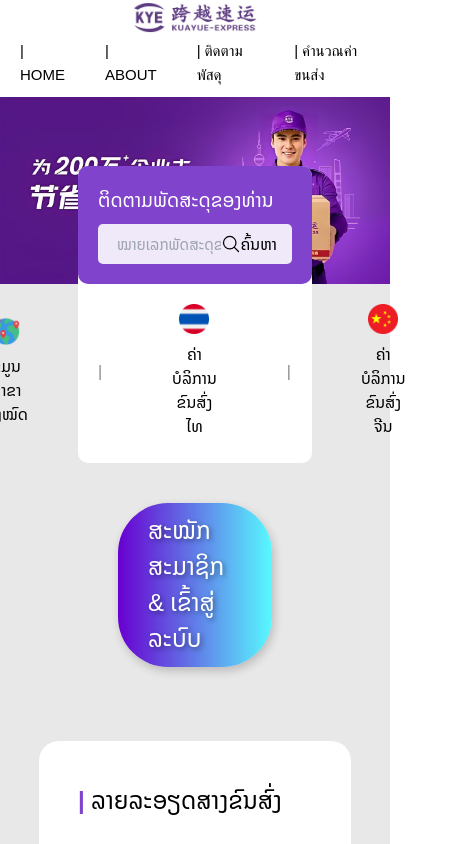
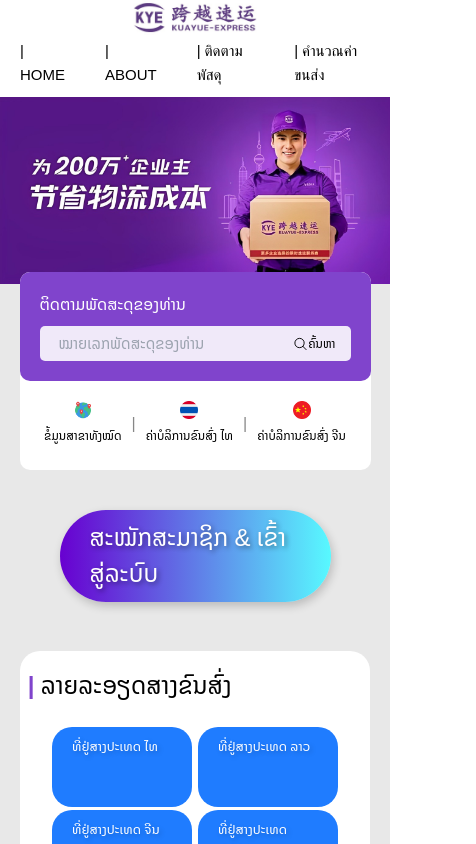
Before and after one commit to Maxirix1/kuayueExpress, a React (Create React App) app in the folder client/: page / in a window 390 px wide. Shown: the top 844 px of the page, 476 px wide, since content can reach past the window. Built offline with nearby package versions, Linux system fonts and the light colour scheme.

Commit message:
add responsive home pages

```diff
--- a/client/src/pages/home.js
+++ b/client/src/pages/home.js
@@ -1,6 +1,7 @@
 import React from "react";
 import '../style/home.css';
 import '../style/main.css';
+import '../style/responsive.css'
 import Logo from '../assets/logo.png';
 import Banner from '../assets/banner.png';
 import Thai from '../assets/thailand.png';
--- a/client/src/style/home.css
+++ b/client/src/style/home.css
@@ -193,7 +193,8 @@
     background: rgb(31, 124, 255);
     padding: 35px 45px;
     border-radius: 20px;
-    width: 25vw;
+    width: 450px;
+    height: 200px;
     margin: 20px;
 }
 .contentButtonPosition div a {
--- /dev/null
+++ b/client/src/style/responsive.css
@@ -0,0 +1,132 @@
+@media screen and (max-width: 1237px) {
+    .containerContent {
+        padding: 1vh 5vw;
+    }
+    .containerDetails {
+        padding: 2vh 2vw;
+    }
+    .contentButtonPosition div {
+        margin: 10px;
+        padding: 20px 30px;
+        width: 380px;
+        height: 150px;
+    }
+}
+@media screen and (max-width: 1050px) {
+    .contentButtonPosition div {
+        margin: 5px;
+        padding: 10px 20px;
+        width: 330px;
+        height: 120px;
+    }
+}
+@media screen and (max-width: 900px) {
+    .contentButtonPosition div {
+        margin: 5px;
+        padding: 10px 20px;
+        width: 280px;
+        height: 100px;
+    }
+    .contentBelow {
+        margin-top: -20px;
+    }
+}
+@media screen and (max-width: 859px) {
+    .buttonLink > a {
+        padding: 12px 40px;
+    }
+    .containerAbout .content p {
+        padding: 40px 20px;
+        font-weight: 200;
+    }
+}
+@media screen and (max-width: 700px) {
+    .contentButtonPosition div {
+        margin: 10px;
+        padding: 10px 20px;
+        width: 250px;
+        height: 100px;
+    }
+}
+@media screen and (max-width: 656px) {
+    .containerMainContent {
+        padding: 30px;
+    }
+    .contentButtonPosition div {
+        margin: 10px;
+        padding: 10px 20px;
+        width: 230px;
+        height: 100px;
+    }
+}
+@media screen and (max-width: 540px) {
+    .containerMainContent {
+        padding: 20px;
+        padding-top: 0;
+    }
+    .contentButtonPosition div {
+        margin: 10px;
+        padding: 10px 20px;
+        width: 200px;
+        height: 100px;
+        font-size: 10px;
+    }
+    .contentButtonPosition div a {
+        font-size: 16px;
+    }
+}
+@media screen and (max-width: 494px) {
+    .containerMainContent {
+        padding: 20px;
+        padding-top: 0;
+    }
+    .contentButtonPosition div {
+        margin: 3px;
+        padding: 10px 20px;
+        width: 200px;
+        height: 80px;
+    }
+    .contentButtonPosition div a {
+        font-size: 13px;
+    }
+    .buttonLink > a {
+        padding: 20px 10px;
+    }
+    .buttonLink > a > h3{
+        font-size: 15px;
+    }
+}
+@media screen and (max-width: 463px) {
+    .buttonLink > a > h3{
+        font-size: 12px;
+    }
+    .buttonLink > a > img {
+        width: 18px;
+    }
+    .search h1{
+        font-size: 1rem;
+    }
+    .search input {
+        height: 35px;
+    }
+    .inputSearch svg {
+        width: 15px;
+    }
+    .inputSearch a {
+        font-size: 12px;
+    }
+    .contentButtonPosition div {
+        margin: 3px;
+        padding: 10px 20px;
+        width: 160px;
+        height: 80px;
+    }
+}
+@media screen and (max-width: 399px) {
+    .contentButtonPosition div {
+        margin: 3px;
+        padding: 10px 20px;
+        width: 140px;
+        height: 80px;
+    }
+}
```
